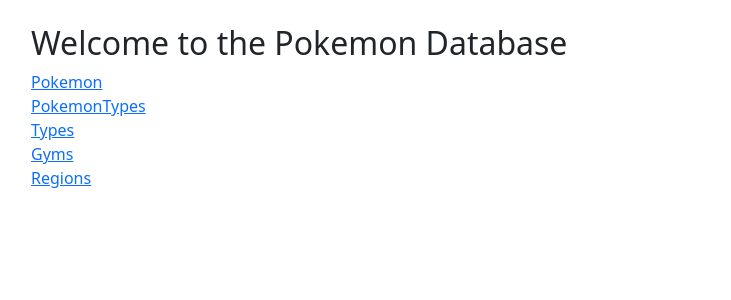
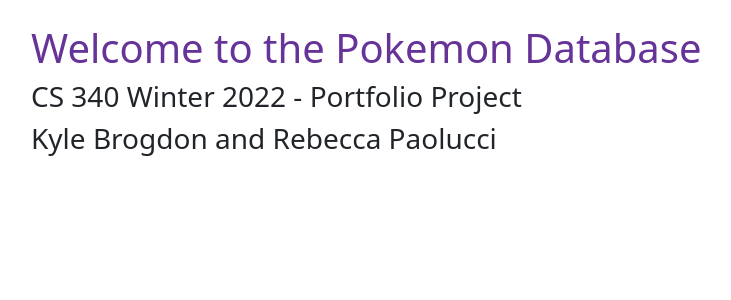
Before and after one commit to KyleBrogdon/PokemonDB, a Flask app: page / in a window 1280 px wide. Shown: the part 56-356 px from the top of the page, without its empty margins (51-782 px from the left). Run offline with Flask 2, Linux system fonts and the light colour scheme.

Commit message:
removed redundant links from index.hmtl and added project info / names

```diff
--- a/templates/index.html
+++ b/templates/index.html
@@ -4,21 +4,8 @@
 
 
 {% block content %}
-<h2>Welcome to the Pokemon Database</h2>
-<div>
-    <a href = "pokemon.html">Pokemon</a>
-</div>
-<div>
-<a href = "pokemontypes.html">PokemonTypes</a>
-</div>
-<div>
-<a href = "types.html">Types</a>
-</div>
-<div>
-<a href = "gyms.html">Gyms</a>
-</div>
-<div>
-<a href = "regions.html">Regions</a>
-</div>
+<h1>Welcome to the Pokemon Database</h1>
+<h3>CS 340 Winter 2022 - Portfolio Project</h3>
+<h3>Kyle Brogdon and Rebecca Paolucci</h3>
 
 {% endblock %}
```
